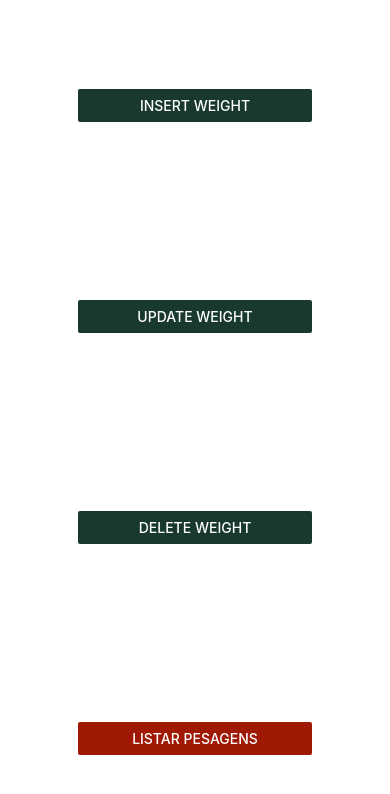
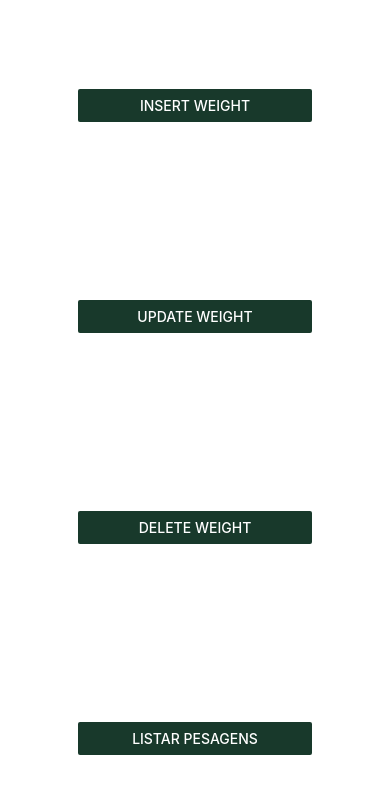
Before and after one commit to patmassena/PesoApp, a React Native app in the folder ReactNative-acompanharPesos/: screen / in a window 390 px wide. Shown: the top 794 px of the page. Built offline with nearby package versions, Linux system fonts and the light colour scheme.

Commit message:
Update AllWeights.js

```diff
--- a/ReactNative-acompanharPesos/bancoWeigth/AllWeights.js
+++ b/ReactNative-acompanharPesos/bancoWeigth/AllWeights.js
@@ -38,7 +38,7 @@ export function AllWeights() {
 
     return (
         <View style={commonStyles.container}>
-            <Button title="Listar Pesagens" onPress={getAllWeights} color="#9F1905" />
+            <Button title="Listar Pesagens" onPress={getAllWeights} color="#18392b" />
             <Modal
                 animationType="slide"
                 transparent={true}
```
